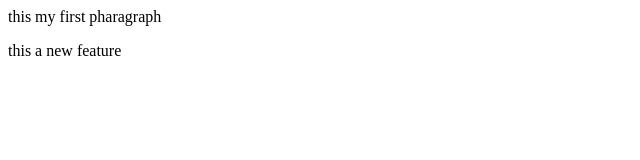
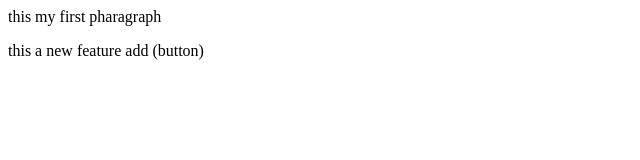
Before and after one commit to ashfaqahmad46/localRepo, a plain HTML site: page Index.html in a window 1280 px wide. Shown: the full height of the page, 0-640 px from the left. Drawn offline with Linux system fonts and the light colour scheme.

```diff
--- a/Index.html
+++ b/Index.html
@@ -1,2 +1,2 @@
 <p>this my first pharagraph</p>
-<p>this a new feature</p>
+<p>this a new feature add (button)</p>
```
